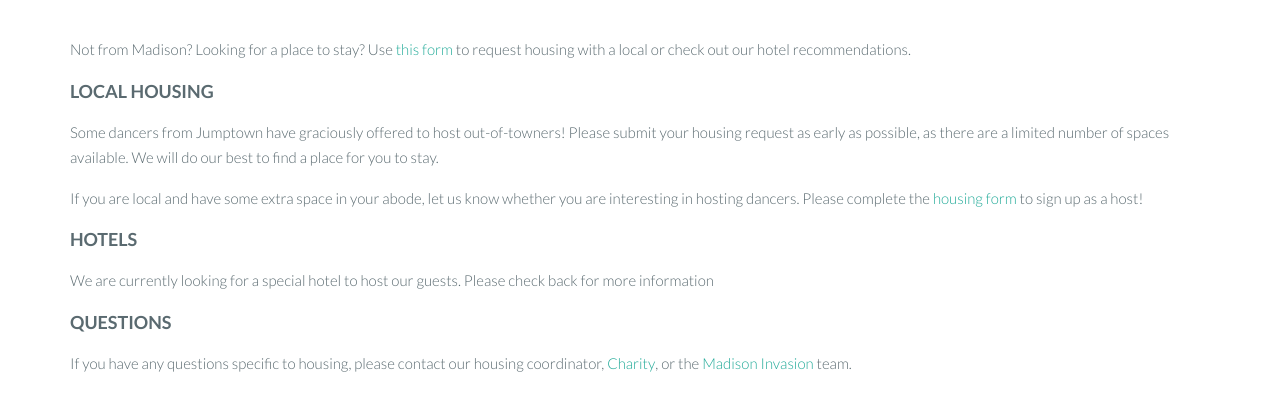
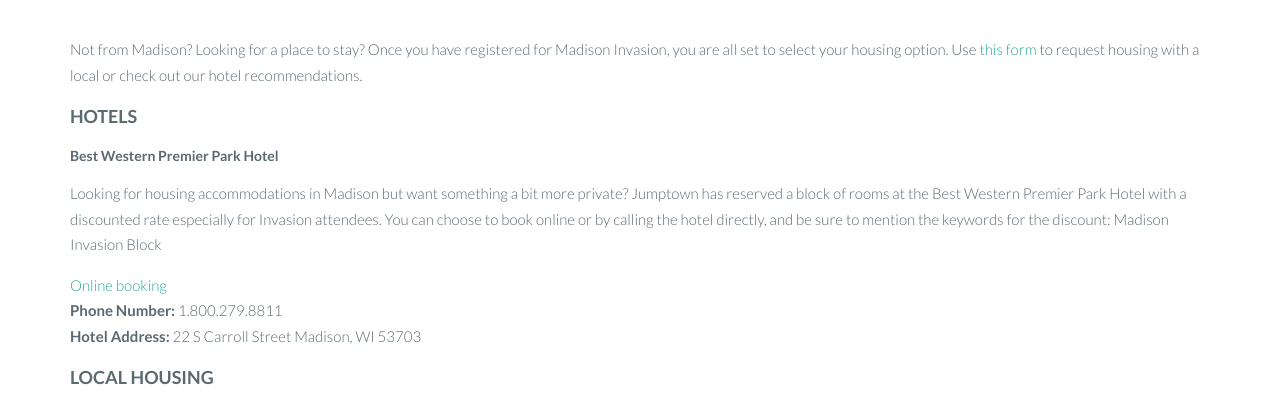
Before and after one commit to madisoninvasion/madisoninvasion.github.io, a plain HTML site: page accom.html in a window 1280 px wide. Shown: the part 524-927 px from the top of the page. Drawn offline with Linux system fonts and the light colour scheme; a web font is replaced by a local one.

Commit message:
Added hotel block info

```diff
--- a/accom.html
+++ b/accom.html
@@ -90,13 +90,20 @@
 <section class="our-team">
   <div class="container">
     <h3 class="site-title">Our <span>Accommodations</span><i></i></h3>
-    <p>Not from Madison? Looking for a place to stay? Use <a href="https://goo.gl/forms/PQAkjlNAT1Xcodya2" target="_blank">this form</a> to request housing with a local or check out our hotel recommendations.
+    <p>Not from Madison? Looking for a place to stay? Once you have registered for Madison Invasion, you are all set to select your housing option. Use <a href="https://goo.gl/forms/PQAkjlNAT1Xcodya2" target="_blank">this form</a> to request housing with a local or check out our hotel recommendations.
 </p>
+
+<h4>HOTELS</h4>
+<h5>Best Western Premier Park Hotel</h5>
+    <p>Looking for housing accommodations in Madison but want something a bit more private? Jumptown has reserved a block of rooms at the Best Western Premier Park Hotel with a discounted rate especially for Invasion attendees. You can choose to book online or by calling the hotel directly, and be sure to mention the keywords for the discount: Madison Invasion Block</p>
+    <p><a href="http://book.bestwestern.com/bestwestern/groupSearch.do?groupId=6V9HF0P5" target="_blank">Online booking</a><br>
+<strong>Phone Number:</strong> 1.800.279.8811<br>
+<strong>Hotel Address:</strong> 22 S Carroll Street Madison, WI 53703</p>
+
     <h4>LOCAL HOUSING</h4>
     <p>Some dancers from Jumptown have graciously offered to host out-of-towners! Please submit your housing request as early as possible, as there are a limited number of spaces available. We will do our best to find a place for you to stay.</p>
     <p>If you are local and have some extra space in your abode, let us know whether you are interesting in hosting dancers. Please complete the <a href="https://goo.gl/forms/PQAkjlNAT1Xcodya2" target="_blank">housing form</a> to sign up as a host!</p>
-    <h4>HOTELS</h4>
-    <p>We are currently looking for a special hotel to host our guests. Please check back for more information</p>
+
     <h4>QUESTIONS</h4>
     <p>If you have any questions specific to housing, please contact our housing coordinator, <a href="mailto:charity.lindyhop@gmail.com">Charity</a>, or the <a href="mailto:madisoninvasion@gmail.com">Madison Invasion</a> team.</p>
   </div>
```
